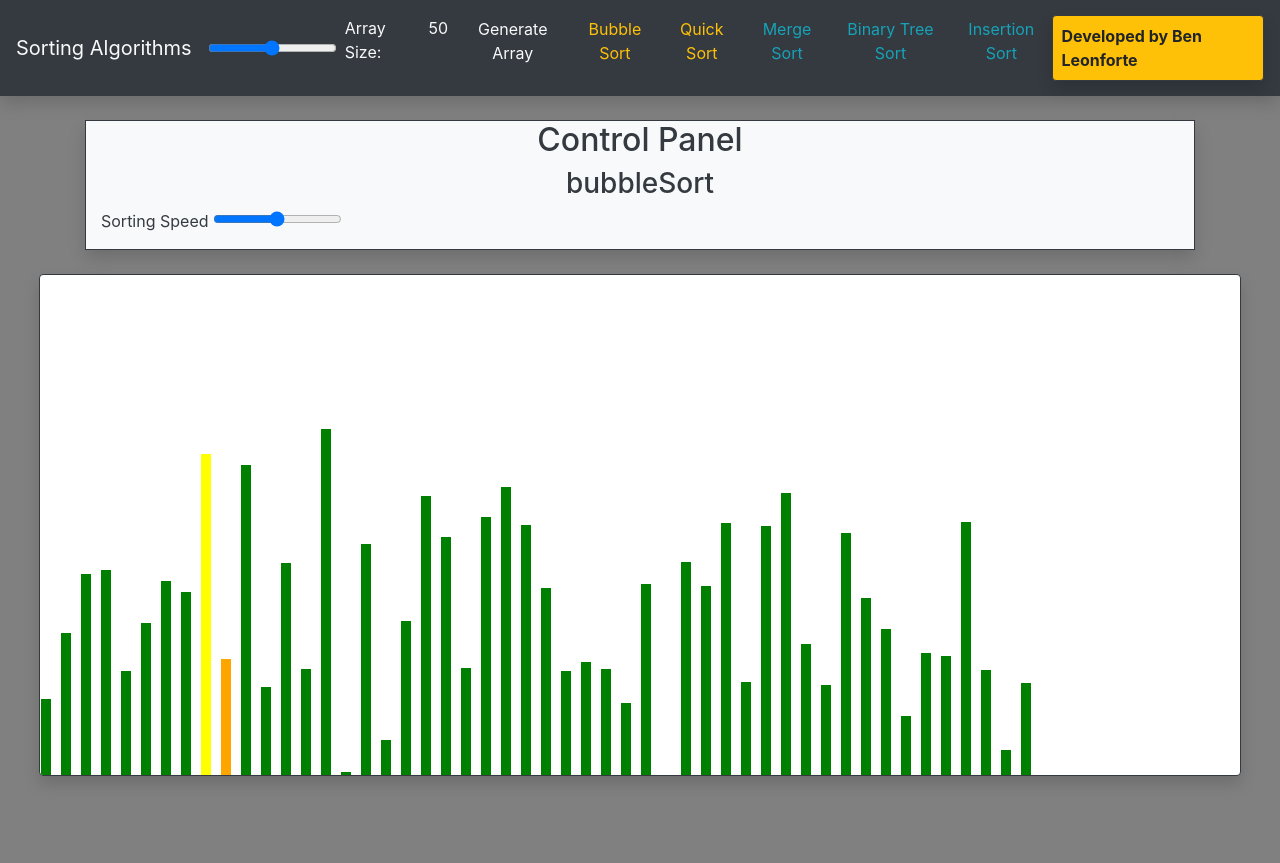
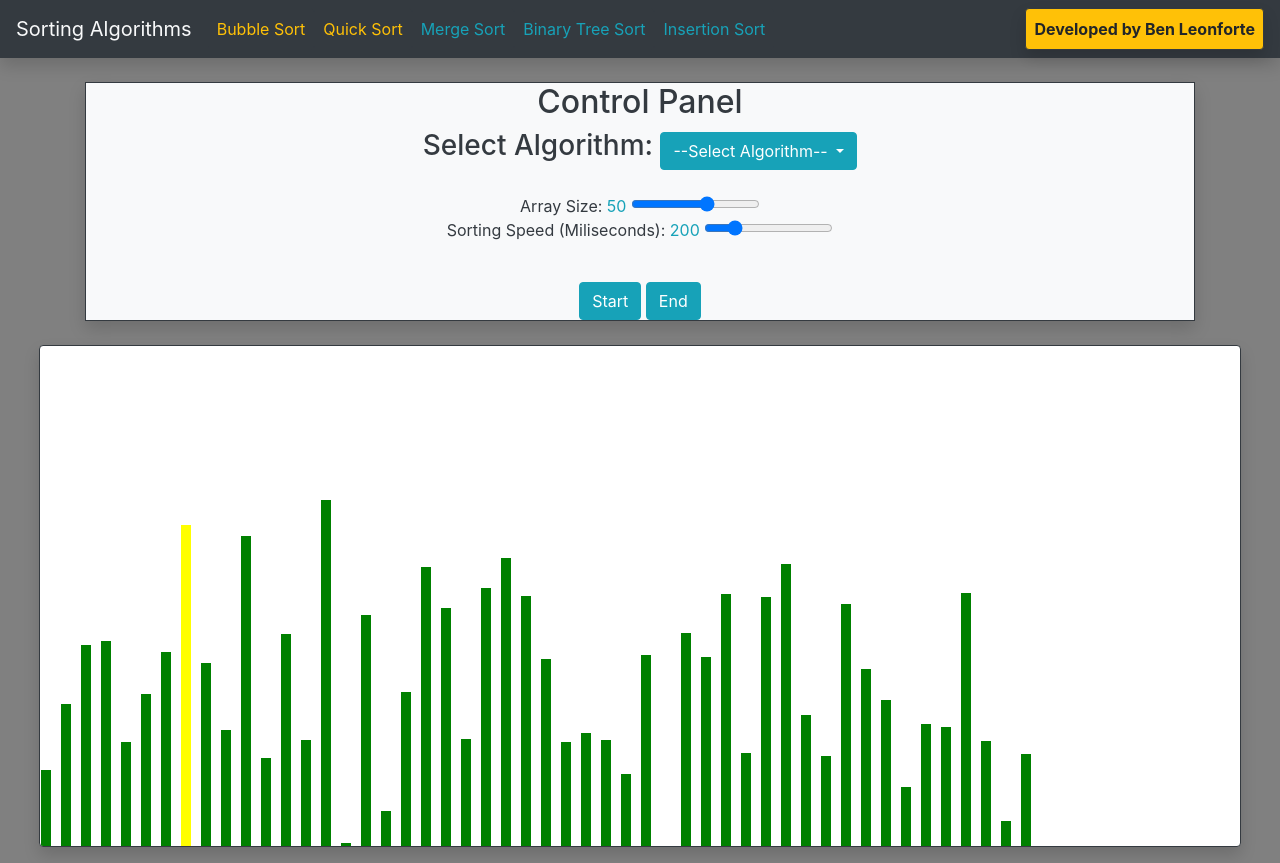
Before and after one commit to bleo0001/SortingAlgorithms, a plain HTML site: page Index.html in a window 1280 px wide. Both pictures are taken after a click on the link "Bubble Sort". Before the commit the page ends 800 px from the top, so only its background shows below. Drawn offline with nearby package versions, Linux system fonts and the light colour scheme.

Commit message:
refractoring
refractoring

```diff
--- a/Index.html
+++ b/Index.html
@@ -12,16 +12,18 @@
   <div class="collapse navbar-collapse" id="navbarNav">
     <ul class="navbar-nav">
 
-    <input type="range" min="1" max="100" value="50" id="Slider" class="slider">
+   <!-- <input type="range" min="1" max="100" value="50" id="Slider" class="slider">
      <li class="nav-item ">
         <p class="nav-link text-light" >Array Size:</span></p>
       </li>
        <li class="nav-item ">
         <p class="nav-link text-light" id="output" > 10 </span></p>
       </li>
+
       <li class="nav-item ">
         <a class="nav-link btn btn-dark text-light " Onclick="GenerateArray();" >Generate Array</span></a>
       </li>
+    -->
       <li class="nav-item">
         <a class="nav-link btn btn-dark text-warning" Onclick="bubbleSort();" >Bubble Sort</a>
       </li>
@@ -48,10 +50,32 @@
 
 <div class="container ">
 </br>
-<div class=" text-dark container border bg-light shadow border-dark">
-  <h2 class="text-center">Control Panel</h2>
-  <h3 class="text-center">bubbleSort</h3>
-  <p>Sorting Speed <input type="range" min="1" max="100" value="50" id="Slider" class="slider">   </p>
+<div class=" text-dark  text-center container border bg-light shadow border-dark">
+
+ <h2 class="text-center">Control Panel</h2>
+  <h3 class="text-center"style="display:inline">Select Algorithm: </h3>
+  <div class="dropdown" style="display:inline">
+    <button class="btn btn-Info dropdown-toggle" type="button" id="dropdownMenuButton" data-toggle="dropdown" aria-haspopup="true" aria-expanded="false">
+    <a id="SelectedAlgorithm">--Select Algorithm--</a>
+    </button>
+  <div class="dropdown-menu" aria-labelledby="dropdownMenuButton">
+    <a class="dropdown-item" Onclick="SelectAlgo(bubble);">BubbleSort</a>
+    <a class="dropdown-item" Onclick="SelectAlgo(Quick);">QuickSort</a>
+    <a class="dropdown-item" Onclick="SelectAlgo(Merge);">MergeSort</a>
+    <a class="dropdown-item" Onclick="SelectAlgo(BinaryTree);">Binary Tree Sort</a>
+    <a class="dropdown-item" Onclick="SelectAlgo(Insertion);">Insertion Sort</a>
+  </div>
+  </div>
+</br>
+</br>
+  <a> <a > Array Size:  <a  id="output" class="text-info" > </a></a> <input type="range" min="20" max="70" value="50" id="Slider" class="slider"></a>
+
+</br>
+  <a> <a >Sorting Speed (Miliseconds): <a   id="Soutput" class="text-info" >200 </a></a> <input type="range" min="0" max="1000" value="200" id="SSlider" class="slider"> </p>   </a>
+</br>
+  <button class="btn btn-info"> Start</button>
+  <button class="btn btn-info"> End</button>
+</br>
 </div>
 </br>
 
@@ -68,3 +92,5 @@
 <footer>
 
 </footer>
+
+</html>
--- a/script.js
+++ b/script.js
@@ -1,6 +1,13 @@
 var Values = [];
 Sortingspeed = 200;
 ArraySize = 50;
+SelectedAlgorithm = "empty";
+bubble = "Bubble Sort";
+Quick = "Quick Sort";
+Merge = "Merge Sort";
+Binary = "Binary Tree Sort";
+Insertion ="Insertion";
+
 var slider = document.getElementById("Slider");
 var output = document.getElementById("output");
 output.innerHTML = slider.value; // Display the default slider value
@@ -9,6 +16,23 @@ output.innerHTML = slider.value; // Display the default slider value
 slider.oninput = function() {
   output.innerHTML = this.value;
   ArraySize = this.value;
+  GenerateArray();
+};
+
+var Sslider = document.getElementById("SSlider");
+var Soutput = document.getElementById("Soutput");
+output.innerHTML = slider.value; // Display the default slider value
+
+// Update the current slider value (each time you drag the slider handle)
+Sslider.oninput = function() {
+  Soutput.innerHTML = this.value;
+  Sortingspeed = parseInt(this.value);
+};
+
+async function SelectAlgo(Algorithm){
+  console.log(Algorithm);
+  document.getElementById("SelectedAlgorithm").innerHTML = Algorithm;
+  SelectedAlgorithm = Algorithm;
 };
 
 window.onload = DrawGraph();
@@ -68,7 +92,9 @@ function GenerateArray() {  //Clears and repopulates the array with random value
     }
     DrawGraph();
 }
-
+//------------------------------------------------------------------------------------------------------
+//bubblesort Algorithm
+//------------------------------------------------------------------------------------------------------
  async function bubbleSort(){
     var len = Values.length;
     for (var i = len-1; i>=0; i--){
@@ -81,16 +107,20 @@ function GenerateArray() {  //Clears and repopulates the array with random value
             var temp = Values[j-1];
          Values[j-1] = Values[j],50000
             Values[j] = temp;
+            DrawGraph();
+            await sleep(Sortingspeed);
          }
       }
     }
-   DrawGraph();
  }
 
  function sleep(ms) {
     return new Promise(resolve => setTimeout(resolve, ms));
   }
 
+//------------------------------------------------------------------------------------------------------
+//insertion Algorithm
+//------------------------------------------------------------------------------------------------------
 
   async function insertionSort(){
     var i, len = Values.length, el, j;
```
